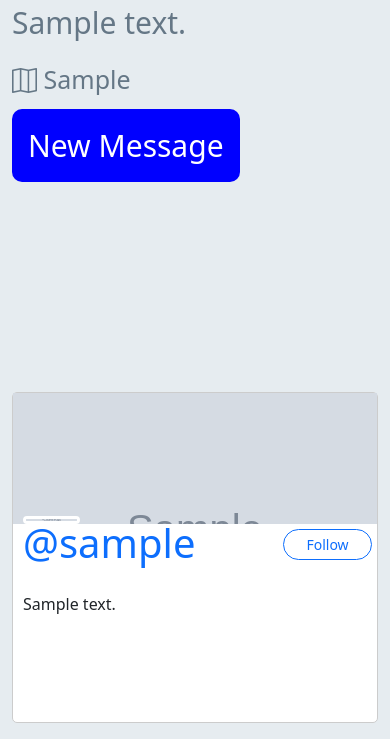
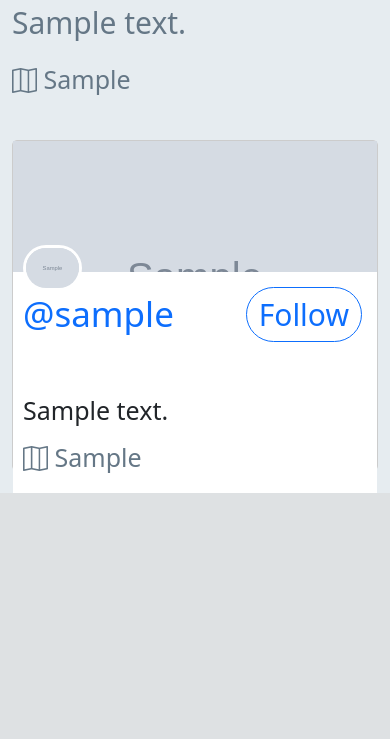
Before and after one commit to shavinski/flask-warbler, a Flask app: template templates/users/followers.html in a window 390 px wide. Shown: the part 528-1267 px from the top of the page. After the commit the page ends 1021 px from the top, so only its background shows below. Run offline with Flask 3, Linux system fonts and the light colour scheme; the template is opened without the code that fills it: values that come from a table or form of the project are taken from there, others are empty; tables that the repository leaves empty hold one stand-in row (values such as "Sample post"); grey boxes marked "Sample" are stand-in pictures.

Commit message:
Refactor mobile views
Made user deail more mobile friendly
Made the message show individual more mobile friendly once clicked
Made the edit profile form more usable on mobile;

```diff
--- a/app.py
+++ b/app.py
@@ -278,6 +278,7 @@ def profile():
         image_url = form.image_url.data
         header_image_url = form.header_image_url.data
         bio = form.bio.data
+        location = form.location.data
         password = form.password.data
         is_auth = bcrypt.check_password_hash(g.user.password, password)
 
@@ -286,6 +287,7 @@ def profile():
             g.user.email = email
             g.user.image_url = image_url
             g.user.header_image_url = header_image_url
+            g.user.location = location
             g.user.bio = bio
             db.session.commit()
             return redirect(f'/users/{g.user.id}')
--- a/forms.py
+++ b/forms.py
@@ -72,6 +72,10 @@ class UpdateUserForm(FlaskForm):
         validators=[Optional(), URL(), Length(max=255)]
     )
 
+    location = StringField(
+        'Location'
+    )
+
     bio = StringField(
         'Bio'
     )
--- a/static/stylesheets/style.css
+++ b/static/stylesheets/style.css
@@ -313,6 +316,14 @@ nav+.container {
   font-size: 25px;
 }
 
+.follow-user-location {
+  color: #657786;
+  font-size: 25px;
+  margin-left: 10px;
+  margin-top: 10px;
+}
+
+
 .user-bio {
   color: #657786;
   font-size: 30px;
@@ -329,7 +340,7 @@ nav+.container {
   border: 1px solid #ccc;
   position: relative;
   background: white;
-  margin-top: 200px;
+  margin-top: 25px;
 }
 
 .user-card>div {
@@ -338,13 +349,14 @@ nav+.container {
 }
 
 .user-card form {
-  margin-top: 5px;
-  margin-right: 5px;
+  margin-top: 15px;
+  margin-right: 15px;
 }
 
 .user-card form .btn {
   min-width: 89px;
   padding: 4px 12px;
+  font-size: 30px;
 }
 
 .card-hero {
@@ -359,8 +371,18 @@ nav+.container {
 .card-image {
   border: 3px solid #fff;
   border-radius: 70px;
-  height: 22%;
-  width: 22%;
+  height: 150px;
+  width: 150px;
+  margin-top: -35px;
+  position: relative;
+  z-index: 1;
+}
+
+.follower-image {
+  border: 3px solid #fff;
+  border-radius: 70px;
+  height: auto;
+  width: 15vw;
   margin-top: -35px;
   position: relative;
   z-index: 1;
@@ -373,8 +395,8 @@ nav+.container {
 
 .card-link>p {
   position: absolute;
-  font-size: 40px;
-  margin-top: -35px;
+  font-size: 35px;
+  margin-top: -8px;
 }
 
 .user-cards {
@@ -401,6 +423,27 @@ nav+.container {
 
 p.card-bio {
   margin: 2em 10px 0;
+  font-size: 25px;
+}
+
+.alert {
+  font-size: clamp(1em, 12vw + 1rem, 2em);
+}
+
+.form-input {
+  height: 75px;
+  font-size: clamp(1em, 12vw + 1rem, 2em);
+  margin-bottom: 15px;
+}
+
+.form-tag {
+  font-size: clamp(1em, 12vw + 1rem, 2em);
+}
+
+.edit-btn-area button,
+.edit-btn-area a {
+  font-size: clamp(1em, 12vw + 1rem, 2em);
+  margin-bottom: 30px;
 }
 
 @media (min-width: 991px) {
--- a/templates/home.html
+++ b/templates/home.html
@@ -53,6 +53,7 @@
         </ul>
 
 
+
       </div>
     </div>
 
--- a/templates/messages/create.html
+++ b/templates/messages/create.html
@@ -2,7 +2,7 @@
 {% block content %}
 
   <div class="row justify-content-center">
-    <div class="col-md-6">
+    <div class="col-12">
       <form method="POST">
         {{ form.csrf_token }}
         <div>
@@ -15,7 +15,7 @@
           {% endif %}
           {{ form.text(
               placeholder="What's happening?",
-              class="form-control",
+              class="form-control create-warb",
               rows="3") }}
         </div>
         <button class="btn btn-outline-success">Add my message!</button>
--- a/templates/messages/show.html
+++ b/templates/messages/show.html
@@ -4,7 +4,7 @@
 
 <div class="bg"></div>
 <div class="row justify-content-center">
-  <div class="col-md-6">
+  <div class="col-12">
     <ul class="list-group no-hover" id="messages">
       <li class="list-group-item">
 
@@ -46,9 +46,9 @@
             {% endif %}
             {% endif %}
           </div>
-          <p class="single-message">{{ message.text }}</p>
+          <p class="single-show-message">{{ message.text }}</p>
           <div class="d-flex justify-content-between">
-            <span class="text-muted">
+            <span class="show-text-muted">
                 {{ message.timestamp.strftime('%d %B %Y') }}
               </span>
             {% if message.user_id != g.user.id%}
--- a/templates/users/detail.html
+++ b/templates/users/detail.html
@@ -88,9 +88,13 @@
       <span class="bi bi-map"></span>
       {{ user.location }}
     </p>
+    {% if g.user.id == user.id %}
     <div class="new-warb mt-4 mb-4">
       <a class="p-3" href="/messages/new">New Message</a></li>
     </div>
+    {% endif %}
+
+
   </div>
 
   {% block user_details %}
--- a/templates/users/followers.html
+++ b/templates/users/followers.html
@@ -1,12 +1,12 @@
 {% extends 'users/detail.html' %}
 
 {% block user_details %}
-<div class="col-sm-9">
+<div class="col-12">
   <div class="row">
 
     {% for follower in user.followers %}
 
-    <div class="col-lg-4 col-md-6 col-12">
+    <div class="col-lg-4 col-sm-12">
       <div class="card user-card">
         <div class="card-inner">
           <div class="image-wrapper">
@@ -18,7 +18,7 @@
             <a href="/users/{{ follower.id }}" class="card-link">
               <img src="{{ follower.image_url }}"
                    alt="Image for {{ follower.username }}"
-                   class="card-image">
+                   class="follower-image">
               <p>@{{ follower.username }}</p>
             </a>
 
@@ -41,6 +41,10 @@
 
           </div>
           <p class="card-bio">{{follower.bio}}</p>
+          <p class="follow-user-location ml-5">
+            <span class="bi bi-map"></span>
+            {{ follower.location }}
+          </p>
         </div>
       </div>
     </div>
--- a/templates/users/index.html
+++ b/templates/users/index.html
@@ -4,12 +4,12 @@
 <h3>Sorry, no users found</h3>
 {% else %}
 <div class="row justify-content-end">
-  <div class="col-sm-9">
+  <div class="col-12">
     <div class="row">
 
       {% for user in users %}
 
-      <div class="col-lg-4 col-md-6 col-12">
+      <div class="col-lg-4 col-12">
         <div class="card user-card">
           <div class="card-inner">
             <div class="image-wrapper">
@@ -21,7 +21,7 @@
               <a href="/users/{{ user.id }}" class="card-link">
                 <img src="{{ user.image_url }}"
                      alt="Image for {{ user.username }}"
-                     class="card-image">
+                     class="follower-image">
                 <p>@{{ user.username }}</p>
               </a>
 
```
Also changed, not shown: other parts of static/stylesheets/style.css (+57 -5 lines), templates/users/edit.html (+9 -6 lines), templates/users/following.html (+11 -12 lines).
